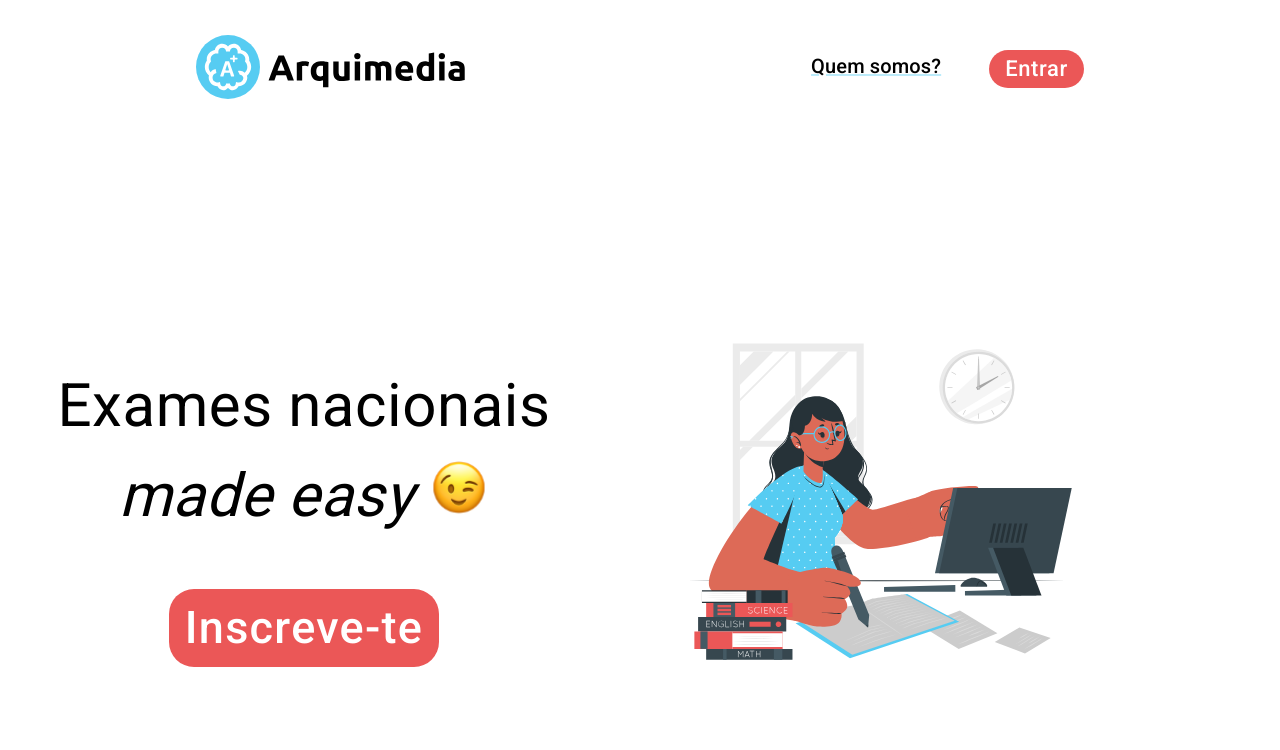
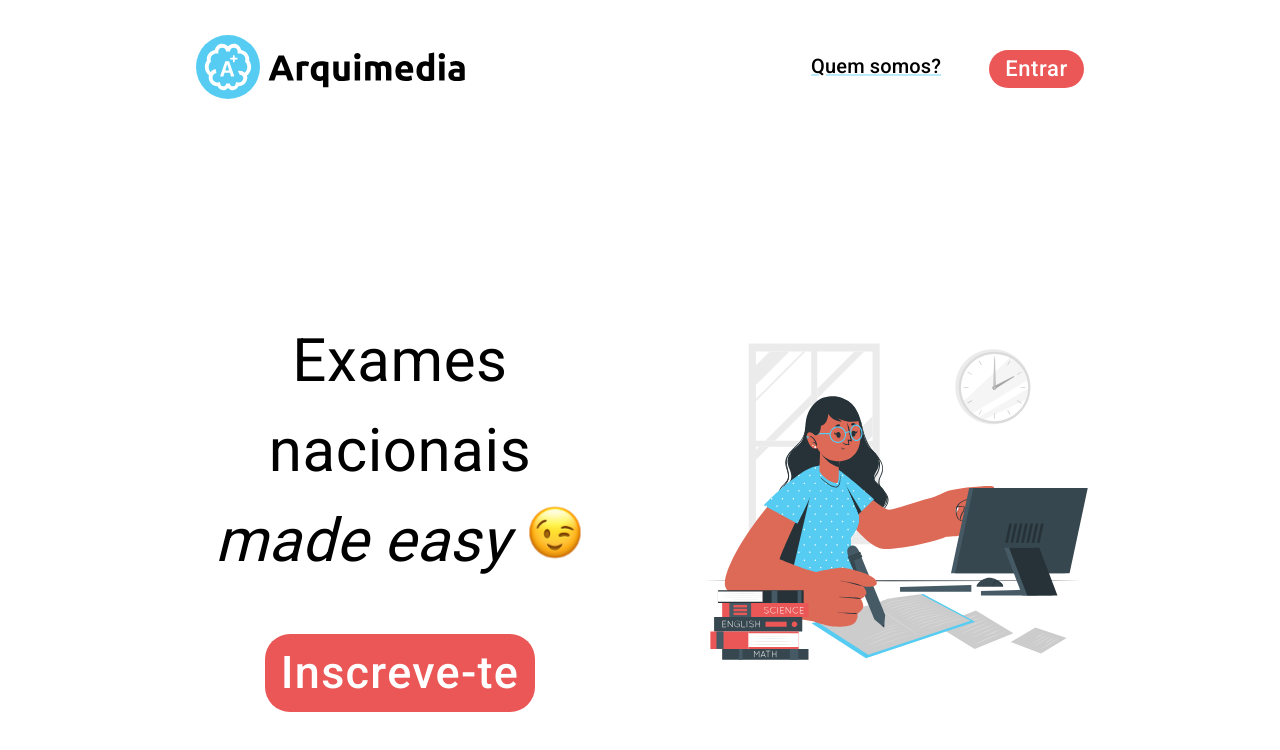
Before and after one commit to HackerSchool/Arquimedia, a React (Create React App) app in the folder frontend/: page / in a window 1280 px wide. Shown: the top 750 px of the page. Built offline with nearby package versions, Linux system fonts and the light colour scheme; no server answers; sample sign-in values are in the browser's storage.

Commit message:
Correct Margins Landing Page

```diff
--- a/frontend/src/pages/LandingPage.js
+++ b/frontend/src/pages/LandingPage.js
@@ -30,6 +30,9 @@ const LandingPage = () => {
 
 	return (
 		!loading && (
+			<Grid container direction='row' justifyContent='center' alignItems='center'>
+				{' '}
+				<Grid container direction='row' justifyContent='center' alignItems='center' xs={9}>
 					<Grid
 						style={{
 							height: windowArray.height,
@@ -59,7 +62,11 @@ const LandingPage = () => {
 									Exames nacionais
 									<br />
 									<i>made easy</i>{' '}
-							<Emoji style={{ width: responsiveWidth(windowArray, 10, 60, 0.05) }} />
+									<Emoji
+										style={{
+											width: responsiveWidth(windowArray, 10, 60, 0.05),
+										}}
+									/>
 								</Typography>
 							</Grid>
 							<Grid xs={6} item>
@@ -80,6 +87,8 @@ const LandingPage = () => {
 							/>
 						</Grid>
 					</Grid>
+				</Grid>
+			</Grid>
 		)
 	);
 };
```
Lines whose indentation alone changed are shown as unchanged.
